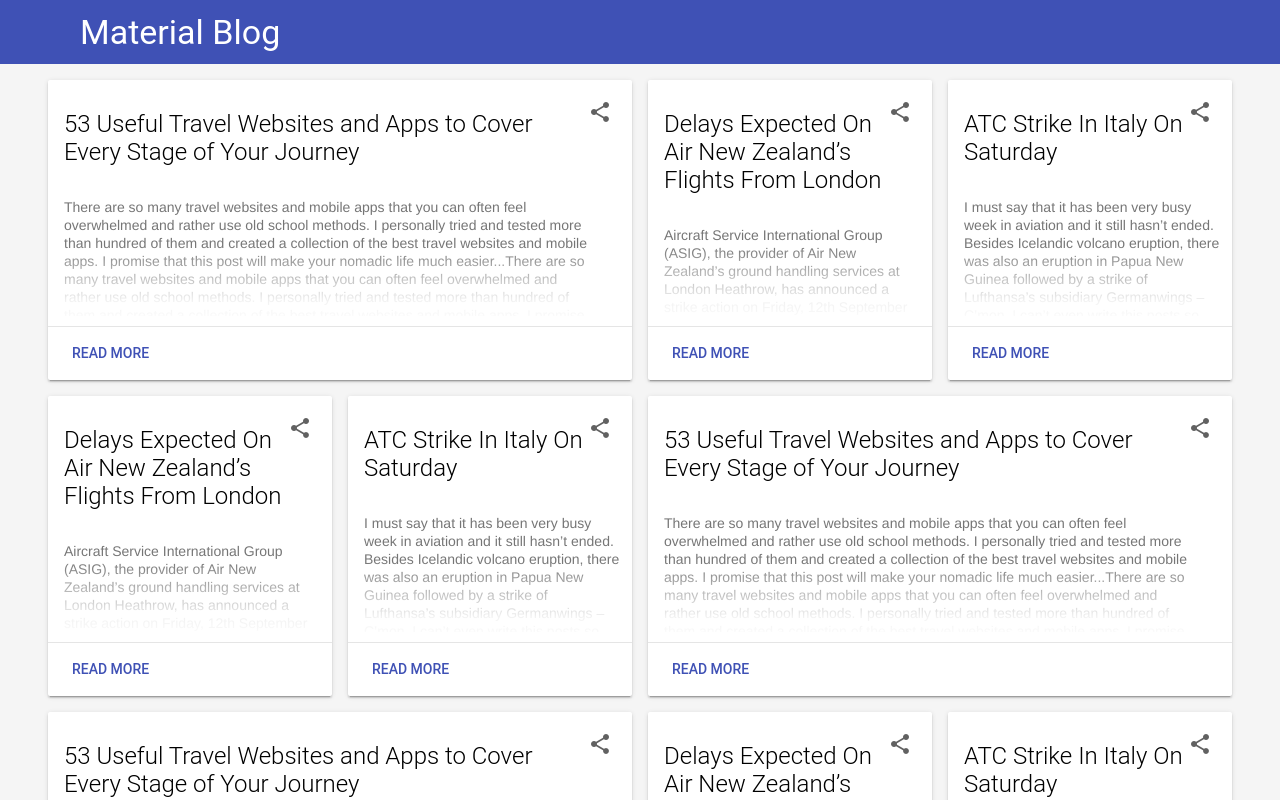
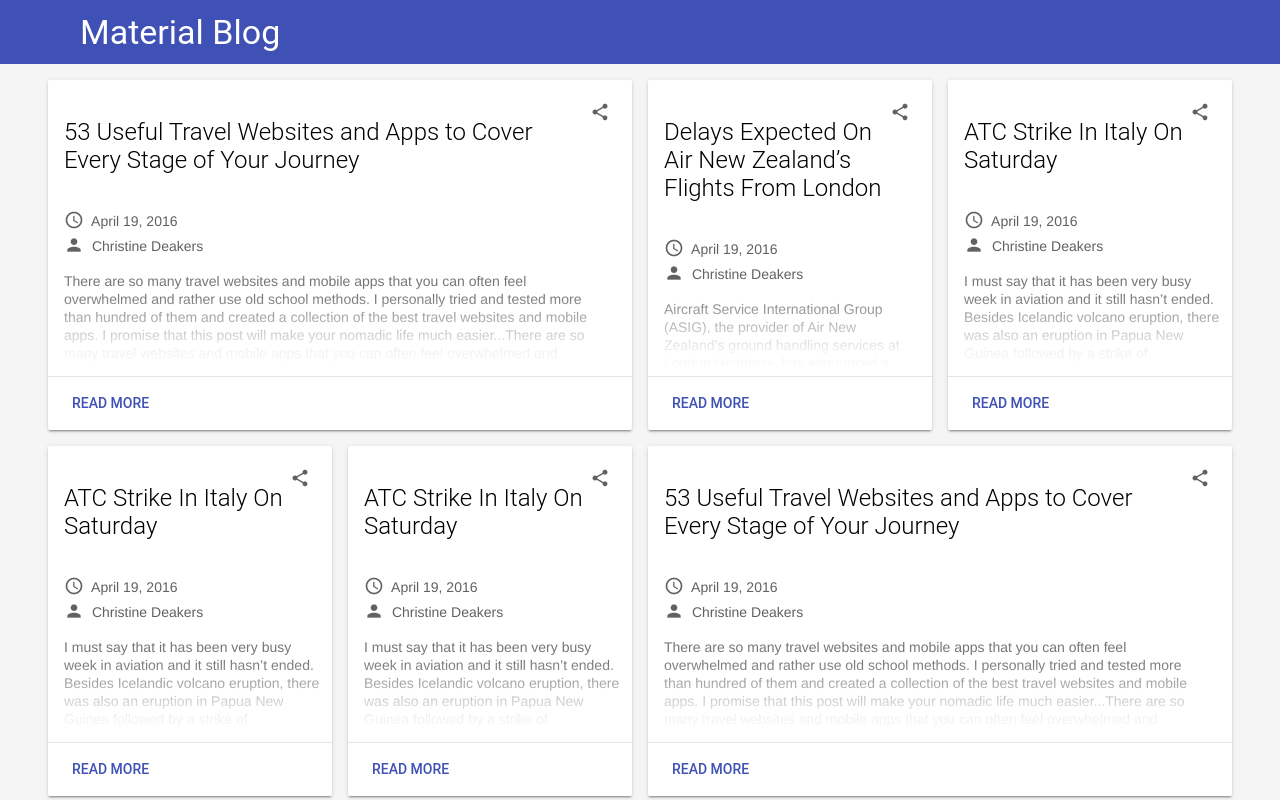
Before and after one commit to mrkaspi/materialBlogTpl, a website: page app/index.html in a window 1280 px wide. Drawn offline with nearby package versions, Linux system fonts and the light colour scheme; files that its build step writes are made by us from their sources.

Commit message:
Add blog details elements

```diff
--- a/app/index.html
+++ b/app/index.html
@@ -56,6 +56,10 @@
                         <div class="mdl-card__title">
                             <h2 class="mdl-card__title-text">53 Useful Travel Websites and Apps to Cover Every Stage of Your Journey</h2>
                         </div>
+                        <div class="mdl-card__blog-details">
+                            <span class="published"><i class="material-icons">access_time</i> April 19, 2016</span>
+                            <span class="author_name"><i class="material-icons">person</i> Christine Deakers</span>
+                        </div>
                         <div class="mdl-card__supporting-text">
                         There are so many travel websites and mobile apps that you can often feel overwhelmed and rather use old school methods. I personally tried and tested more than hundred of them and created a collection of the best travel websites and mobile apps. I promise that this post will make your nomadic life much easier...There are so many travel websites and mobile apps that you can often feel overwhelmed and rather use old school methods. I personally tried and tested more than hundred of them and created a collection of the best travel websites and mobile apps. I promise that this post will make your nomadic life much easier...
                         </div>
@@ -75,6 +79,10 @@
                     <div class="mdl-card mdl-shadow--2dp">
                         <div class="mdl-card__title">
                             <h2 class="mdl-card__title-text">Delays Expected On Air New Zealand’s Flights From London</h2>
+                        </div>
+                        <div class="mdl-card__blog-details">
+                            <span class="published"><i class="material-icons">access_time</i> April 19, 2016</span>
+                            <span class="author_name"><i class="material-icons">person</i> Christine Deakers</span>
                         </div>
                         <div class="mdl-card__supporting-text">
                         Aircraft Service International Group (ASIG), the provider of Air New Zealand’s ground handling services at London Heathrow, has announced a strike action on Friday, 12th September 2014. According to Air New Zealand’s announcement, flights are expected to operate as scheduled. However, check-in processing may be a little slower than normal for departures and there may...Aircraft Service International Group (ASIG), the provider of Air New Zealand’s ground handling services at London Heathrow, has announced a strike action on Friday, 12th September 2014. According to Air New Zealand’s announcement, flights are expected to operate as scheduled. However, check-in processing may be a little slower than normal for departures and there may...
@@ -96,6 +104,10 @@
                         <div class="mdl-card__title">
                             <h2 class="mdl-card__title-text">ATC Strike In Italy On Saturday</h2>
                         </div>
+                        <div class="mdl-card__blog-details">
+                            <span class="published"><i class="material-icons">access_time</i> April 19, 2016</span>
+                            <span class="author_name"><i class="material-icons">person</i> Christine Deakers</span>
+                        </div>
                         <div class="mdl-card__supporting-text">
                         I must say that it has been very busy week in aviation and it still hasn’t ended. Besides Icelandic volcano eruption, there was also an eruption in Papua New Guinea followed by a strike of Lufthansa’s subsidiary Germanwings – C’mon, I can’t even write this posts so quickly to cover everything! The latest news for...I must say that it has been very busy week in aviation and it still hasn’t ended. Besides Icelandic volcano eruption, there was also an eruption in Papua New Guinea followed by a strike of Lufthansa’s subsidiary Germanwings – C’mon, I can’t even write this posts so quickly to cover everything! The latest news for...
                         </div>
@@ -114,10 +126,14 @@
                 <div class="mdl-cell mdl-cell--12-col mdl-cell--4-col-tablet mdl-cell--3-col-desktop">
                     <div class="mdl-card mdl-shadow--2dp">
                         <div class="mdl-card__title">
-                            <h2 class="mdl-card__title-text">Delays Expected On Air New Zealand’s Flights From London</h2>
+                            <h2 class="mdl-card__title-text">ATC Strike In Italy On Saturday</h2>
+                        </div>
+                        <div class="mdl-card__blog-details">
+                            <span class="published"><i class="material-icons">access_time</i> April 19, 2016</span>
+                            <span class="author_name"><i class="material-icons">person</i> Christine Deakers</span>
                         </div>
                         <div class="mdl-card__supporting-text">
-                        Aircraft Service International Group (ASIG), the provider of Air New Zealand’s ground handling services at London Heathrow, has announced a strike action on Friday, 12th September 2014. According to Air New Zealand’s announcement, flights are expected to operate as scheduled. However, check-in processing may be a little slower than normal for departures and there may...
+                        I must say that it has been very busy week in aviation and it still hasn’t ended. Besides Icelandic volcano eruption, there was also an eruption in Papua New Guinea followed by a strike of Lufthansa’s subsidiary Germanwings – C’mon, I can’t even write this posts so quickly to cover everything! The latest news for...I must say that it has been very busy week in aviation and it still hasn’t ended. Besides Icelandic volcano eruption, there was also an eruption in Papua New Guinea followed by a strike of Lufthansa’s subsidiary Germanwings – C’mon, I can’t even write this posts so quickly to cover everything! The latest news for...
                         </div>
                         <div class="mdl-card__actions mdl-card--border">
                             <a class="mdl-button mdl-button--colored mdl-js-button mdl-js-ripple-effect">
@@ -136,8 +152,12 @@
                         <div class="mdl-card__title">
                             <h2 class="mdl-card__title-text">ATC Strike In Italy On Saturday</h2>
                         </div>
+                        <div class="mdl-card__blog-details">
+                            <span class="published"><i class="material-icons">access_time</i> April 19, 2016</span>
+                            <span class="author_name"><i class="material-icons">person</i> Christine Deakers</span>
+                        </div>
                         <div class="mdl-card__supporting-text">
-                        I must say that it has been very busy week in aviation and it still hasn’t ended. Besides Icelandic volcano eruption, there was also an eruption in Papua New Guinea followed by a strike of Lufthansa’s subsidiary Germanwings – C’mon, I can’t even write this posts so quickly to cover everything! The latest news for...
+                        I must say that it has been very busy week in aviation and it still hasn’t ended. Besides Icelandic volcano eruption, there was also an eruption in Papua New Guinea followed by a strike of Lufthansa’s subsidiary Germanwings – C’mon, I can’t even write this posts so quickly to cover everything! The latest news for...I must say that it has been very busy week in aviation and it still hasn’t ended. Besides Icelandic volcano eruption, there was also an eruption in Papua New Guinea followed by a strike of Lufthansa’s subsidiary Germanwings – C’mon, I can’t even write this posts so quickly to cover everything! The latest news for...
                         </div>
                         <div class="mdl-card__actions mdl-card--border">
                             <a class="mdl-button mdl-button--colored mdl-js-button mdl-js-ripple-effect">
@@ -155,6 +175,10 @@
                     <div class="mdl-card mdl-shadow--2dp">
                         <div class="mdl-card__title">
                             <h2 class="mdl-card__title-text">53 Useful Travel Websites and Apps to Cover Every Stage of Your Journey</h2>
+                        </div>
+                        <div class="mdl-card__blog-details">
+                            <span class="published"><i class="material-icons">access_time</i> April 19, 2016</span>
+                            <span class="author_name"><i class="material-icons">person</i> Christine Deakers</span>
                         </div>
                         <div class="mdl-card__supporting-text">
                         There are so many travel websites and mobile apps that you can often feel overwhelmed and rather use old school methods. I personally tried and tested more than hundred of them and created a collection of the best travel websites and mobile apps. I promise that this post will make your nomadic life much easier...There are so many travel websites and mobile apps that you can often feel overwhelmed and rather use old school methods. I personally tried and tested more than hundred of them and created a collection of the best travel websites and mobile apps. I promise that this post will make your nomadic life much easier...
@@ -176,6 +200,10 @@
                         <div class="mdl-card__title">
                             <h2 class="mdl-card__title-text">53 Useful Travel Websites and Apps to Cover Every Stage of Your Journey</h2>
                         </div>
+                        <div class="mdl-card__blog-details">
+                            <span class="published"><i class="material-icons">access_time</i> April 19, 2016</span>
+                            <span class="author_name"><i class="material-icons">person</i> Christine Deakers</span>
+                        </div>
                         <div class="mdl-card__supporting-text">
                         There are so many travel websites and mobile apps that you can often feel overwhelmed and rather use old school methods. I personally tried and tested more than hundred of them and created a collection of the best travel websites and mobile apps. I promise that this post will make your nomadic life much easier...There are so many travel websites and mobile apps that you can often feel overwhelmed and rather use old school methods. I personally tried and tested more than hundred of them and created a collection of the best travel websites and mobile apps. I promise that this post will make your nomadic life much easier...
                         </div>
@@ -194,10 +222,14 @@
                 <div class="mdl-cell mdl-cell--12-col mdl-cell--4-col-tablet mdl-cell--3-col-desktop">
                     <div class="mdl-card mdl-shadow--2dp">
                         <div class="mdl-card__title">
-                            <h2 class="mdl-card__title-text">Delays Expected On Air New Zealand’s Flights From London</h2>
+                            <h2 class="mdl-card__title-text">ATC Strike In Italy On Saturday</h2>
+                        </div>
+                        <div class="mdl-card__blog-details">
+                            <span class="published"><i class="material-icons">access_time</i> April 19, 2016</span>
+                            <span class="author_name"><i class="material-icons">person</i> Christine Deakers</span>
                         </div>
                         <div class="mdl-card__supporting-text">
-                        Aircraft Service International Group (ASIG), the provider of Air New Zealand’s ground handling services at London Heathrow, has announced a strike action on Friday, 12th September 2014. According to Air New Zealand’s announcement, flights are expected to operate as scheduled. However, check-in processing may be a little slower than normal for departures and there may...
+                        I must say that it has been very busy week in aviation and it still hasn’t ended. Besides Icelandic volcano eruption, there was also an eruption in Papua New Guinea followed by a strike of Lufthansa’s subsidiary Germanwings – C’mon, I can’t even write this posts so quickly to cover everything! The latest news for...I must say that it has been very busy week in aviation and it still hasn’t ended. Besides Icelandic volcano eruption, there was also an eruption in Papua New Guinea followed by a strike of Lufthansa’s subsidiary Germanwings – C’mon, I can’t even write this posts so quickly to cover everything! The latest news for...
                         </div>
                         <div class="mdl-card__actions mdl-card--border">
                             <a class="mdl-button mdl-button--colored mdl-js-button mdl-js-ripple-effect">
@@ -216,28 +248,12 @@
                         <div class="mdl-card__title">
                             <h2 class="mdl-card__title-text">ATC Strike In Italy On Saturday</h2>
                         </div>
-                        <div class="mdl-card__supporting-text">
-                        I must say that it has been very busy week in aviation and it still hasn’t ended. Besides Icelandic volcano eruption, there was also an eruption in Papua New Guinea followed by a strike of Lufthansa’s subsidiary Germanwings – C’mon, I can’t even write this posts so quickly to cover everything! The latest news for...
-                        </div>
-                        <div class="mdl-card__actions mdl-card--border">
-                            <a class="mdl-button mdl-button--colored mdl-js-button mdl-js-ripple-effect">
-                                Read more
-                            </a>
-                        </div>
-                        <div class="mdl-card__menu">
-                            <button class="mdl-button mdl-button--icon mdl-js-button mdl-js-ripple-effect">
-                                <i class="material-icons">share</i>
-                            </button>
-                        </div>
-                    </div>
-                </div>
-                <div class="mdl-cell mdl-cell--12-col mdl-cell--4-col-tablet mdl-cell--3-col-desktop">
-                    <div class="mdl-card mdl-shadow--2dp">
-                        <div class="mdl-card__title">
-                            <h2 class="mdl-card__title-text">Delays Expected On Air New Zealand’s Flights From London</h2>
+                        <div class="mdl-card__blog-details">
+                            <span class="published"><i class="material-icons">access_time</i> April 19, 2016</span>
+                            <span class="author_name"><i class="material-icons">person</i> Christine Deakers</span>
                         </div>
                         <div class="mdl-card__supporting-text">
-                        Aircraft Service International Group (ASIG), the provider of Air New Zealand’s ground handling services at London Heathrow, has announced a strike action on Friday, 12th September 2014. According to Air New Zealand’s announcement, flights are expected to operate as scheduled. However, check-in processing may be a little slower than normal for departures and there may...
+                        I must say that it has been very busy week in aviation and it still hasn’t ended. Besides Icelandic volcano eruption, there was also an eruption in Papua New Guinea followed by a strike of Lufthansa’s subsidiary Germanwings – C’mon, I can’t even write this posts so quickly to cover everything! The latest news for...I must say that it has been very busy week in aviation and it still hasn’t ended. Besides Icelandic volcano eruption, there was also an eruption in Papua New Guinea followed by a strike of Lufthansa’s subsidiary Germanwings – C’mon, I can’t even write this posts so quickly to cover everything! The latest news for...
                         </div>
                         <div class="mdl-card__actions mdl-card--border">
                             <a class="mdl-button mdl-button--colored mdl-js-button mdl-js-ripple-effect">
@@ -256,8 +272,36 @@
                         <div class="mdl-card__title">
                             <h2 class="mdl-card__title-text">ATC Strike In Italy On Saturday</h2>
                         </div>
+                        <div class="mdl-card__blog-details">
+                            <span class="published"><i class="material-icons">access_time</i> April 19, 2016</span>
+                            <span class="author_name"><i class="material-icons">person</i> Christine Deakers</span>
+                        </div>
                         <div class="mdl-card__supporting-text">
-                        I must say that it has been very busy week in aviation and it still hasn’t ended. Besides Icelandic volcano eruption, there was also an eruption in Papua New Guinea followed by a strike of Lufthansa’s subsidiary Germanwings – C’mon, I can’t even write this posts so quickly to cover everything! The latest news for...
+                        I must say that it has been very busy week in aviation and it still hasn’t ended. Besides Icelandic volcano eruption, there was also an eruption in Papua New Guinea followed by a strike of Lufthansa’s subsidiary Germanwings – C’mon, I can’t even write this posts so quickly to cover everything! The latest news for...I must say that it has been very busy week in aviation and it still hasn’t ended. Besides Icelandic volcano eruption, there was also an eruption in Papua New Guinea followed by a strike of Lufthansa’s subsidiary Germanwings – C’mon, I can’t even write this posts so quickly to cover everything! The latest news for...
+                        </div>
+                        <div class="mdl-card__actions mdl-card--border">
+                            <a class="mdl-button mdl-button--colored mdl-js-button mdl-js-ripple-effect">
+                                Read more
+                            </a>
+                        </div>
+                        <div class="mdl-card__menu">
+                            <button class="mdl-button mdl-button--icon mdl-js-button mdl-js-ripple-effect">
+                                <i class="material-icons">share</i>
+                            </button>
+                        </div>
+                    </div>
+                </div>
+                <div class="mdl-cell mdl-cell--12-col mdl-cell--4-col-tablet mdl-cell--3-col-desktop">
+                    <div class="mdl-card mdl-shadow--2dp">
+                        <div class="mdl-card__title">
+                            <h2 class="mdl-card__title-text">ATC Strike In Italy On Saturday</h2>
+                        </div>
+                        <div class="mdl-card__blog-details">
+                            <span class="published"><i class="material-icons">access_time</i> April 19, 2016</span>
+                            <span class="author_name"><i class="material-icons">person</i> Christine Deakers</span>
+                        </div>
+                        <div class="mdl-card__supporting-text">
+                        I must say that it has been very busy week in aviation and it still hasn’t ended. Besides Icelandic volcano eruption, there was also an eruption in Papua New Guinea followed by a strike of Lufthansa’s subsidiary Germanwings – C’mon, I can’t even write this posts so quickly to cover everything! The latest news for...I must say that it has been very busy week in aviation and it still hasn’t ended. Besides Icelandic volcano eruption, there was also an eruption in Papua New Guinea followed by a strike of Lufthansa’s subsidiary Germanwings – C’mon, I can’t even write this posts so quickly to cover everything! The latest news for...
                         </div>
                         <div class="mdl-card__actions mdl-card--border">
                             <a class="mdl-button mdl-button--colored mdl-js-button mdl-js-ripple-effect">
@@ -275,6 +319,10 @@
                     <div class="mdl-card mdl-shadow--2dp">
                         <div class="mdl-card__title">
                             <h2 class="mdl-card__title-text">53 Useful Travel Websites and Apps to Cover Every Stage of Your Journey</h2>
+                        </div>
+                        <div class="mdl-card__blog-details">
+                            <span class="published"><i class="material-icons">access_time</i> April 19, 2016</span>
+                            <span class="author_name"><i class="material-icons">person</i> Christine Deakers</span>
                         </div>
                         <div class="mdl-card__supporting-text">
                         There are so many travel websites and mobile apps that you can often feel overwhelmed and rather use old school methods. I personally tried and tested more than hundred of them and created a collection of the best travel websites and mobile apps. I promise that this post will make your nomadic life much easier...There are so many travel websites and mobile apps that you can often feel overwhelmed and rather use old school methods. I personally tried and tested more than hundred of them and created a collection of the best travel websites and mobile apps. I promise that this post will make your nomadic life much easier...
--- a/app/styles/main.scss
+++ b/app/styles/main.scss
@@ -27,6 +27,7 @@ will be correctly compiled during `gulp serve` and `gulp`
 
 .mdl-card__title {
     padding-top: 30px;
+    margin: 8px 0;
 }
 
 .mdl-card__title-text {
@@ -34,14 +35,38 @@ will be correctly compiled during `gulp serve` and `gulp`
     align-self: auto;
 }
 
+.mdl-card__blog-details {
+    padding: 8px 16px 0;
+    font-size: 14px;
+
+    span {
+        display: block;
+    }
+
+    .published i, .author_name i {
+        font-size: 20px;
+        margin-right: 4px;
+        position: relative;
+        top: 4px;
+    }
+
+    .author_name i {
+
+    }
+}
+
+.mdl-card__menu i {
+    font-size: 20px;
+}
+
 @media (min-width: 768px) {
 
     .mdl-card {
-        height: 300px;
+        height: 350px;
     }
 
     .mdl-card__supporting-text {
-        height: 220px;
+        height: 270px;
         overflow-y: hidden;
         margin-bottom: 10px;
 
```
